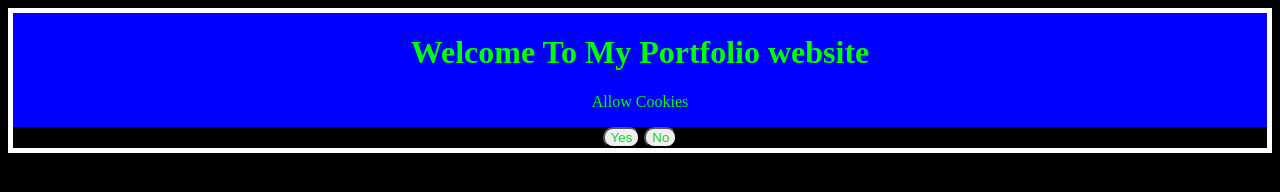
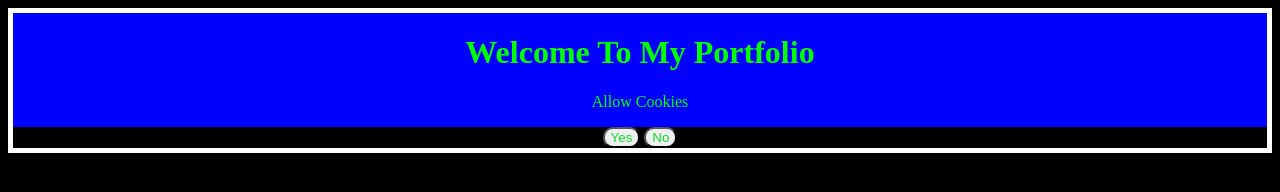
Before and after one commit to Gowrisankar1/Gowrisankar_My_portfolio, a plain HTML site: page public/index.html in a window 1280 px wide. Drawn offline with Linux system fonts and the light colour scheme.

Commit message:
Update index.html

```diff
--- a/public/index.html
+++ b/public/index.html
@@ -9,7 +9,7 @@
     <body>
         <div class="page">
         <div class="content">
-            <h1>Welcome To My Portfolio website</h1>
+            <h1>Welcome To My Portfolio </h1>
             <p>Allow Cookies</p>
             <div class="cookies">
             <a href="page2.html"><button onclick="alert('Cookies Enabled')" class="btn">Yes</button></a>
```
